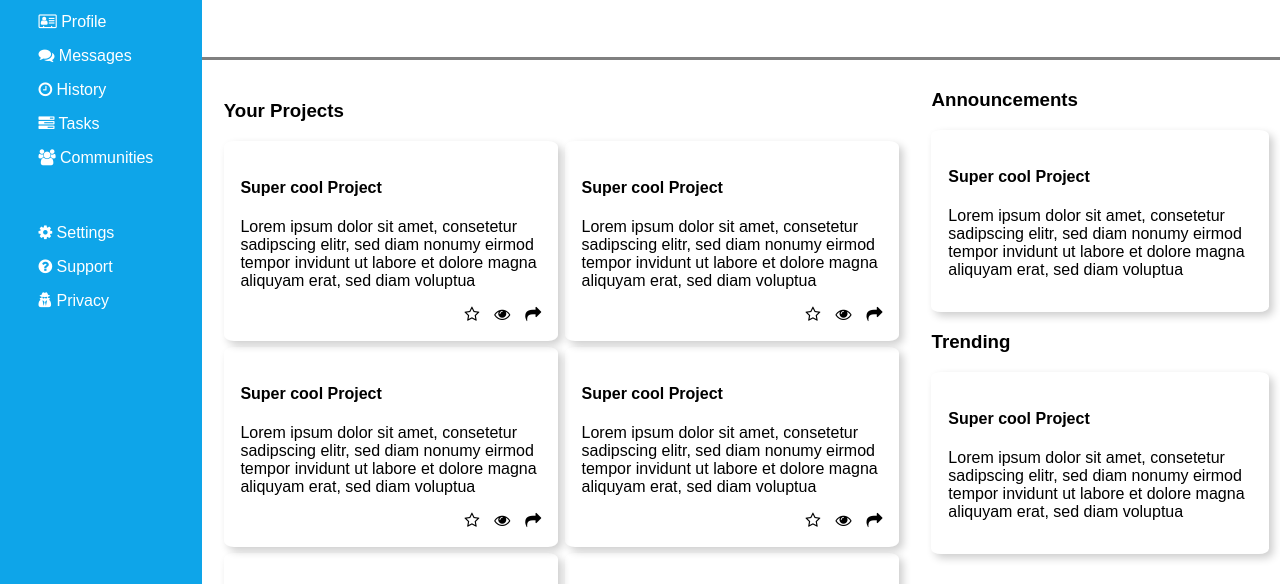
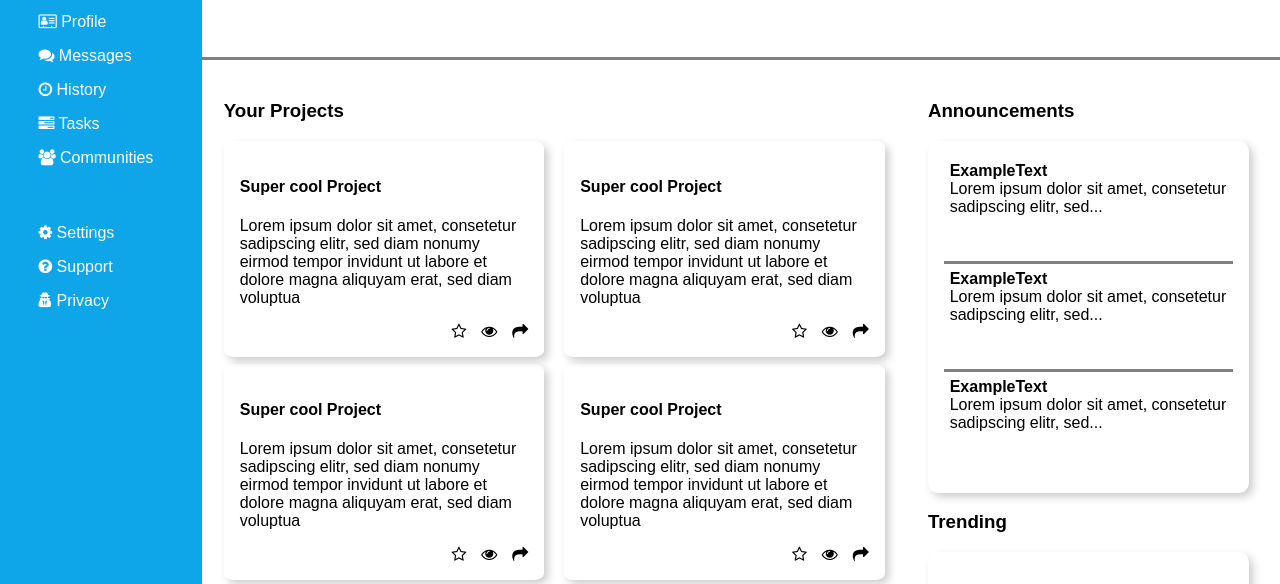
Before and after one commit to Luann00/AdminDashboard, a plain HTML site: page index.html in a window 1280 px wide. Shown: the part 168-752 px from the top of the page. Drawn offline with Linux system fonts and the light colour scheme.

Commit message:
added content in announcement card with borders

```diff
--- a/index.html
+++ b/index.html
@@ -228,10 +228,26 @@
                     <h3>Announcements</h3>
                     <div class="containerGridInformation">
                         <div class="cardInformation">
-                            <div class="cardContent">
-                                <h4>Super cool Project</h4>
-                                <p>Lorem ipsum dolor sit amet, consetetur sadipscing elitr, sed diam nonumy eirmod
-                                    tempor invidunt ut labore et dolore magna aliquyam erat, sed diam voluptua</p>
+                            <div class="cardContentInformation">
+                                <div id="cardSection">
+                                    <strong>ExampleText</strong>
+                                    <br>
+                                    Lorem ipsum dolor sit amet, consetetur sadipscing elitr, sed...
+
+                                </div>
+                                <div id="cardSection">
+                                    <strong>ExampleText</strong>
+                                    <br>
+                                    Lorem ipsum dolor sit amet, consetetur sadipscing elitr, sed...
+                                </div>
+                                <div id="cardSection3">
+                                    <strong>ExampleText</strong>
+                                    <br>
+                                    Lorem ipsum dolor sit amet, consetetur sadipscing elitr, sed...
+
+                                </div>
+
+
                             </div>
                         </div>
                     </div>
--- a/style.css
+++ b/style.css
@@ -17,7 +17,6 @@ body {
 .cardItems {
     display: flex;
     justify-content: end;
-    align-items: self-end;
 }
 
 .card,
@@ -36,15 +35,17 @@ body {
     display: flex;
 }
 
-.containerGridInformation {
-    display: flex;
+.containerGridInformation>div {
+    height: 40vh;
 }
+
+
 
 .containerGrid {
     display: grid;
     grid-template-columns: auto auto;
-    grid-template-rows: auto auto auto auto auto auto;
-    column-gap: 1%;
+    grid-template-rows: auto auto auto;
+    column-gap: 3%;
     row-gap: 1%;
 }
 
@@ -177,6 +178,18 @@ span+span {
     cursor: pointer;
 }
 
+#cardSection{
+    border-bottom: solid gray;
+    flex:1;
+    padding:2%;
+}
+
+#cardSection3{
+    flex:1;
+    padding:2%;
+}
+
+
 .cardContent {
     height: 50%;
 }
@@ -197,9 +210,29 @@ span+span {
     margin: 0%;
 }
 
+
+.containerGridInformation>div {
+    grid-row-start: 1;
+    grid-row-end: 3;
+}
+
+
+.containerGridInformation {
+    display: grid;
+    grid-template-columns: auto auto;
+    grid-template-rows: auto auto auto;
+    column-gap: 3%;
+    row-gap: 1%;
+}
+
 .information {
-    flex-grow: 1;
-    margin: 1%;
+    margin: 2%;
+}
+
+.cardContentInformation{
+    display:flex;
+    flex-direction: column;
+    height: 100%;
 }
 
 
```
